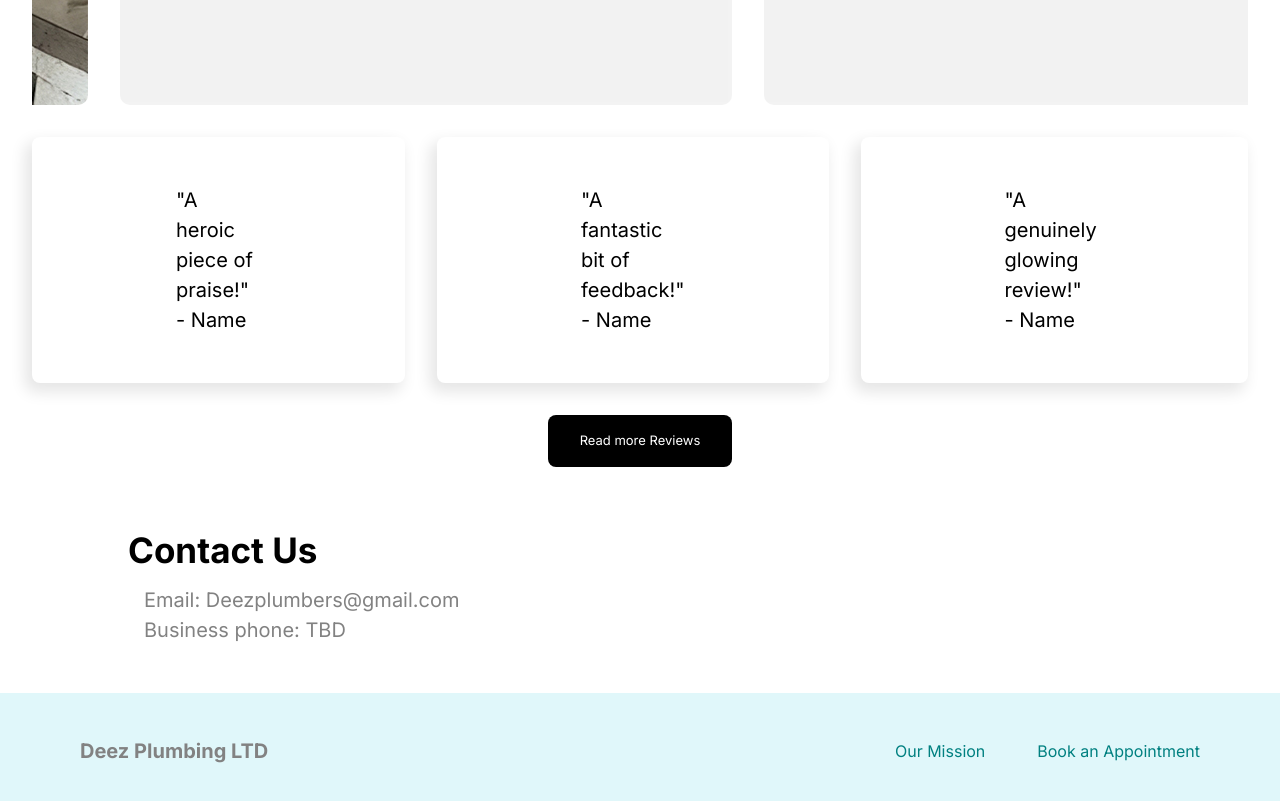
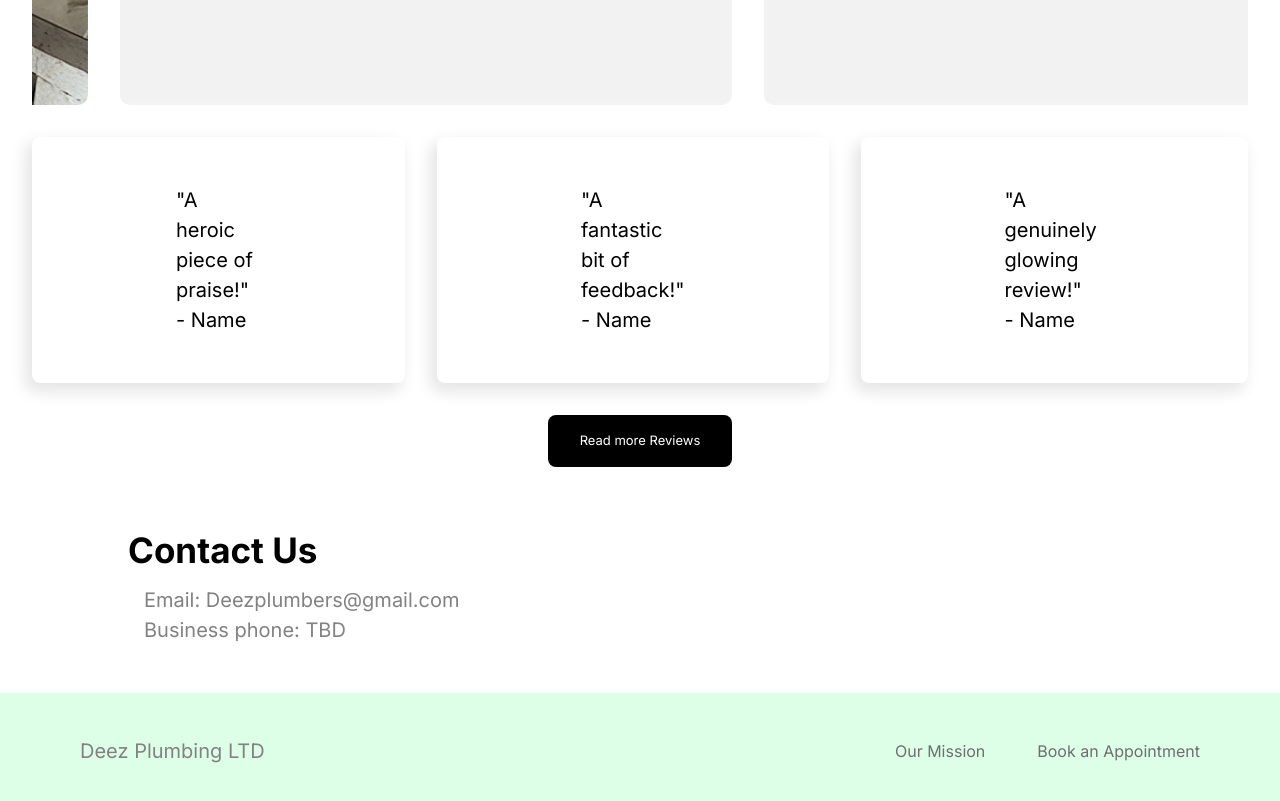
Before and after one commit to SargunKaura/Deez-Plumbing-Website, a React (Create React App) app in the folder deez-website/: page / in a window 1280 px wide. Shown: the part 1593-2394 px from the top of the page. Built offline with nearby package versions, Linux system fonts and the light colour scheme.

Commit message:
Final adjustments to footer complete

```diff
--- a/deez-website/src/App.css
+++ b/deez-website/src/App.css
@@ -413,12 +413,16 @@ h1 {
     display: flex;
     justify-content: space-between; /* Distributes space between DPL-footer and footer-links */
     align-items: center; /* Vertically centers items */
-    background-color: #e0f7fa;
+    background-color: #DDFFE7;
     padding: 1rem;
     clear: both; /* Clear floats */
 }
 .DPL-footer p {
-    font-weight: bold;
+    font-family: 'Inter', sans-serif;
+    font-size: 20px;
+    font-style: normal;
+    font-weight: 500;
+    line-height: 150%;
     padding: 1rem 4rem 1rem 4rem;
 }
 .footer-links {
@@ -430,7 +434,11 @@ h1 {
 }
 .footer-links a {
     text-decoration: none;
-    color: #008080;
+    color: #6e6e6e;
     font-size: 16px;
     padding: 1rem 1rem 1rem 1rem;
 }
+.footer-links a:hover {
+    color: #00796b;
+    text-decoration: underline;
+}
```
